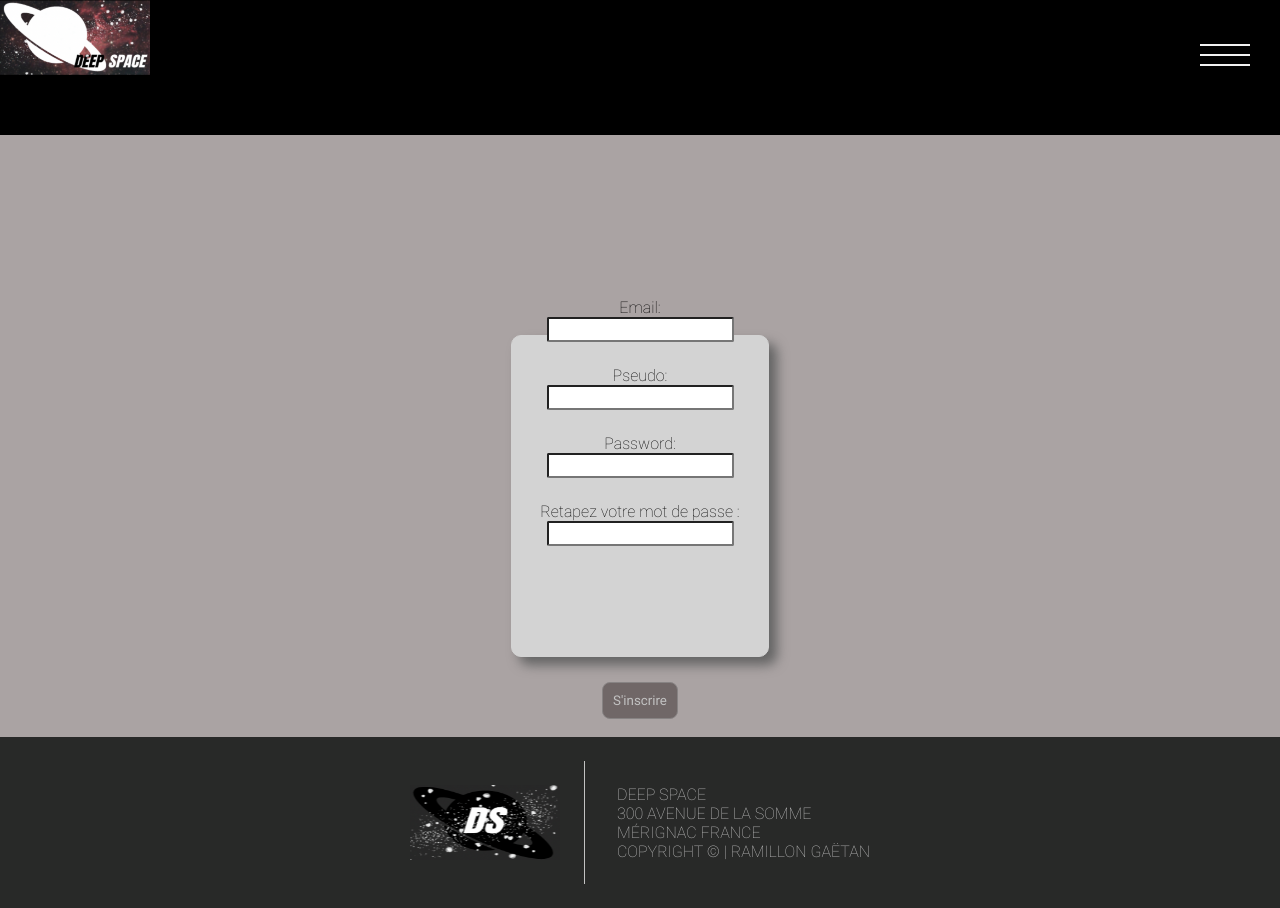
After one commit to Gaeram/deep-space, a Symfony app: template templates/login/signup.html.twig in a window 1280 px wide. The commit adds this page. Run offline with Twig, Linux system fonts and the light colour scheme; the template is opened without the code that fills it, so the values that code supplies are empty; some libraries are stand-ins or nearby versions.

Commit message:
Beginning signup page

```diff
--- /dev/null
+++ b/templates/login/signup.html.twig
@@ -0,0 +1,24 @@
+{% extends 'base.html.twig' %}
+
+{% block main %}
+    {% if error %}
+        <div>{{ error.messageKey|trans(error.messageData, 'security') }}</div>
+    {% endif %}
+
+    <form class="connect" action="{{ path('app_login') }}" method="post">
+        <label class="article-text" for="username">Email:</label>
+        <input class="connection" type="text" id="username" name="_username" value="{{ last_username }}"/>
+
+        <label class="article-text" for="username">Pseudo:</label>
+        <input class="connection" type="text" id="username" name="_username" value="{{ last_username }}"/>
+
+        <label class="article-text" for="password">Password:</label>
+        <input class="connection" type="password" id="password" name="_password"/>
+
+        <label class="article-text" for="password">Retapez votre mot de passe :</label>
+        <input class="connection" type="password" id="password" name="_password"/>
+
+
+        <button class="button-box" type="submit">S'inscrire</button>
+    </form>
+{% endblock %}
```
Also changed, not shown: src/Controller/UserController.php (+23 -1 lines), src/Form/UserType.php (added, +34 -0 lines), public/assets/css/style.css, public/assets/scss/theme/_content.scss, 1 other file.
